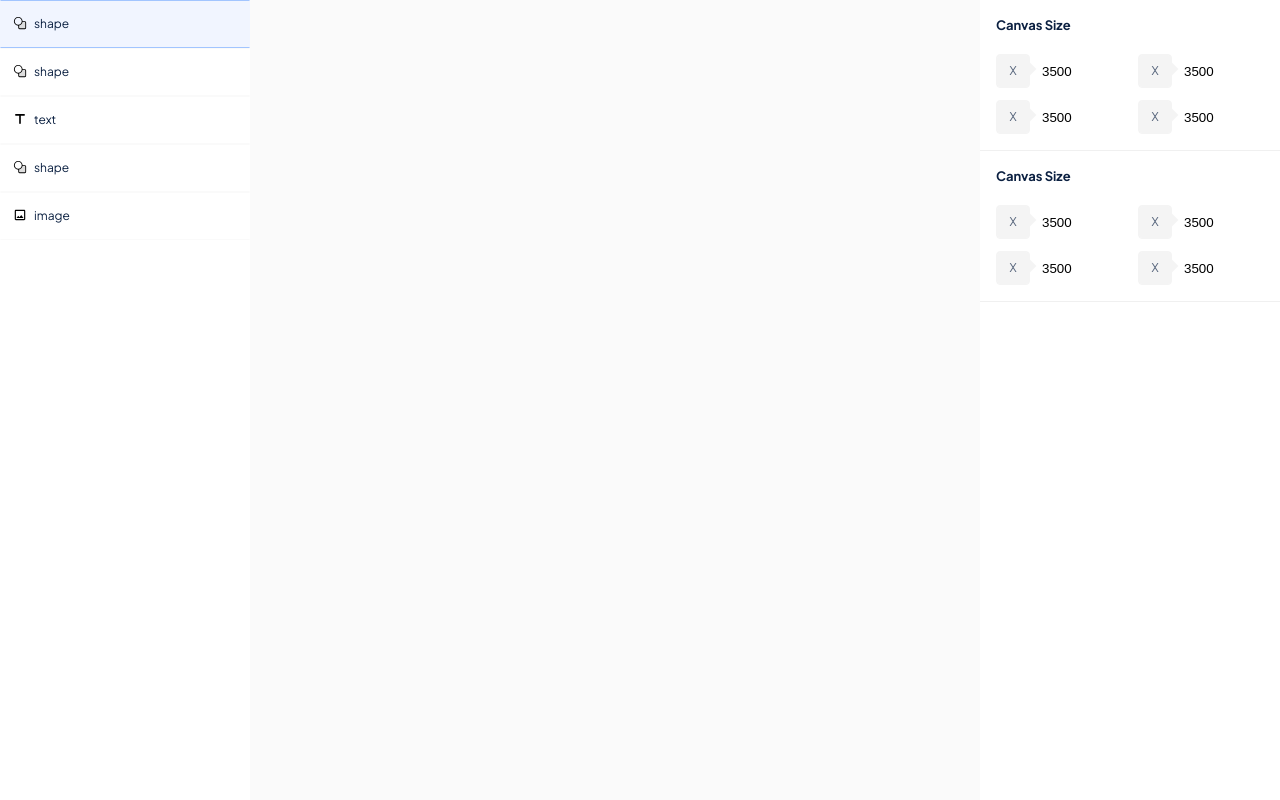
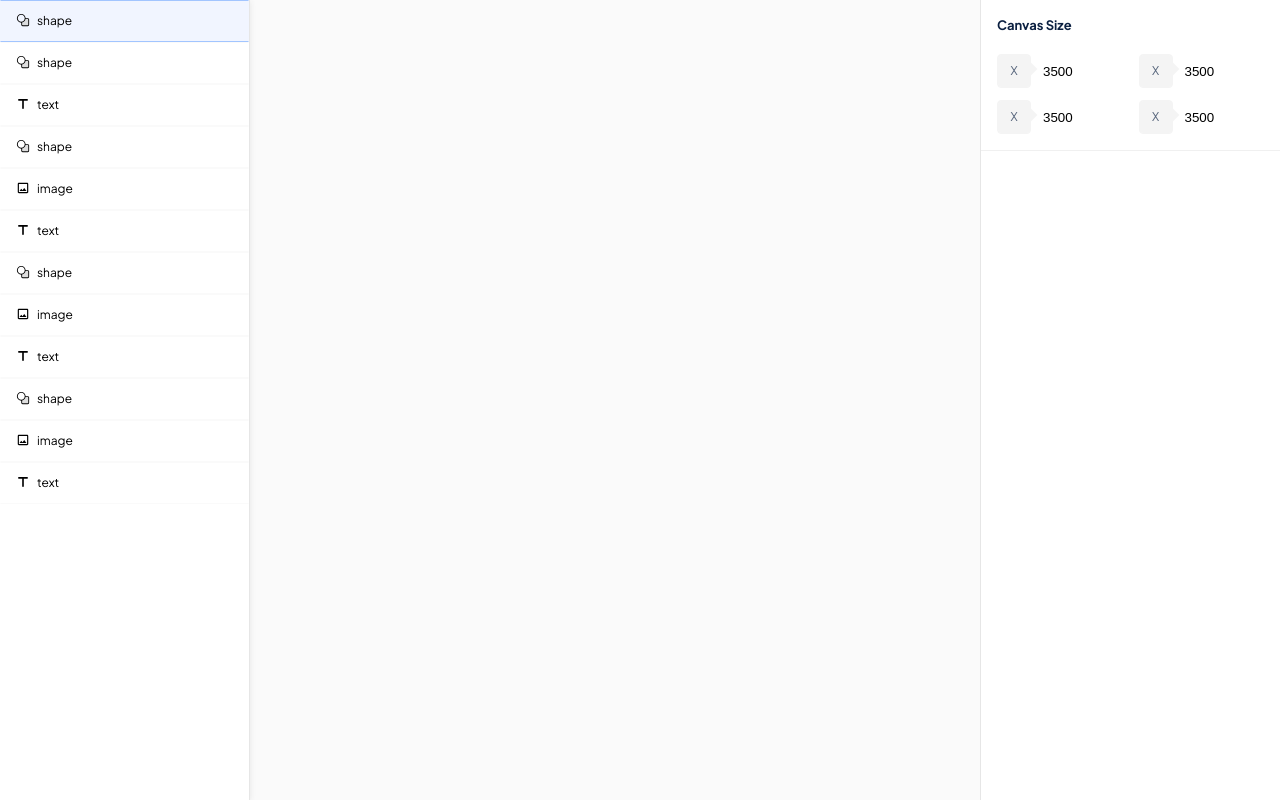
Before and after one commit to ozgunmustafa/svg-bg-generator, a React (Create React App) app: page / in a window 1280 px wide. Built offline with nearby package versions, Linux system fonts and the light colour scheme.

Commit message:
canvas setted

```diff
--- a/src/App.js
+++ b/src/App.js
@@ -23,7 +23,7 @@ function App() {
   return (
     <div className="App">
       <div className="general-grid">
-        <div className="general-grid_left">
+        <div className="general-grid_left scroll-box">
           <DragDropContext onDragEnd={handleDrop}>
             <Droppable droppableId="list-container">
               {(provided) => (
@@ -40,47 +40,22 @@ function App() {
           <div className="panel">
             <div className="panel_body">
               <div className="attribute-grid">
-                <div className="attribute-grid_header grid-col-span-2">
+                <div className="attribute-grid_header col-span-12">
                   <div className="attribute-grid_title">Canvas Size</div>
                 </div>
-                <label className="attribute-input-group">
+                <label className="attribute-input-group col-span-6">
                   <span className="attribute-text">X</span>
                   <input className="attribute-input" type="text" value="3500" />
                 </label>
-                <label className="attribute-input-group">
+                <label className="attribute-input-group col-span-6">
                   <span className="attribute-text">X</span>
                   <input className="attribute-input" type="text" value="3500" />
                 </label>
-                <label className="attribute-input-group">
+                <label className="attribute-input-group col-span-6">
                   <span className="attribute-text">X</span>
                   <input className="attribute-input" type="text" value="3500" />
                 </label>
-                <label className="attribute-input-group">
-                  <span className="attribute-text">X</span>
-                  <input className="attribute-input" type="text" value="3500" />
-                </label>
-              </div>
-            </div>
-          </div>
-          <div className="panel">
-            <div className="panel_body">
-              <div className="attribute-grid">
-                <div className="attribute-grid_header grid-col-span-2">
-                  <div className="attribute-grid_title">Canvas Size</div>
-                </div>
-                <label className="attribute-input-group">
-                  <span className="attribute-text">X</span>
-                  <input className="attribute-input" type="text" value="3500" />
-                </label>
-                <label className="attribute-input-group">
-                  <span className="attribute-text">X</span>
-                  <input className="attribute-input" type="text" value="3500" />
-                </label>
-                <label className="attribute-input-group">
-                  <span className="attribute-text">X</span>
-                  <input className="attribute-input" type="text" value="3500" />
-                </label>
-                <label className="attribute-input-group">
+                <label className="attribute-input-group col-span-6">
                   <span className="attribute-text">X</span>
                   <input className="attribute-input" type="text" value="3500" />
                 </label>
--- a/src/data/listData.js
+++ b/src/data/listData.js
@@ -24,4 +24,39 @@ export const listData = [
     type: 'image',
     title: 'Learn Angular in 21 days',
   },
+  {
+    id: '6',
+    type: 'text',
+    title: 'Learn Angular in 21 days',
+  },
+  {
+    id: '7',
+    type: 'shape',
+    title: 'Learn Angular in 21 days',
+  },
+  {
+    id: '8',
+    type: 'image',
+    title: 'Learn Angular in 21 days',
+  },
+  {
+    id: '9',
+    type: 'text',
+    title: 'Learn Angular in 21 days',
+  },
+  {
+    id: '10',
+    type: 'shape',
+    title: 'Learn Angular in 21 days',
+  },
+  {
+    id: '11',
+    type: 'image',
+    title: 'Learn Angular in 21 days',
+  },
+  {
+    id: '12',
+    type: 'text',
+    title: 'Learn Angular in 21 days',
+  },
 ];
--- a/src/scss/abstract/_helpers.scss
+++ b/src/scss/abstract/_helpers.scss
@@ -14,7 +14,7 @@
 
 .row-custom {
   display: grid;
-  grid-template-columns: repeat(28, 1fr);
+  grid-template-columns: repeat(2, 1fr);
   padding-left: 8px;
   padding-right: 8px;
   align-items: center;
@@ -22,8 +22,20 @@
   grid-template-rows: 32px;
 }
 
-.grid-col-span-2{
-  grid-column: span 2;
+.scroll-box {
+  overflow: auto;
+  color: rgba(0, 0, 0, 0);
+  -webkit-text-fill-color: black;
+  box-shadow: 0 1px 6px var(--gray-300);
+  transition: color 0.2s ease;
+  &:hover {
+    color: var(--gray-500);
+  }
+}
+@for $i from 1 through 12 {
+  .col-span-#{$i} {
+    grid-column: span $i;
+  }
 }
 
 @for $i from 1 through 9 {
--- a/src/scss/base/_normalize.scss
+++ b/src/scss/base/_normalize.scss
@@ -260,3 +260,15 @@ body {
   font-family: var(--primary-font);
   color: var(--text-color);
 }
+
+*::-webkit-scrollbar,
+*::-webkit-scrollbar-thumb {
+  width: 18px;
+  border-radius: 13px;
+  background-clip: padding-box;
+  border: 4px solid transparent;
+}
+
+*::-webkit-scrollbar-thumb {
+  box-shadow: inset 0 0 0 10px;
+}
--- /dev/null
+++ b/src/scss/components/_canvas.scss
@@ -0,0 +1,6 @@
+#canvas {
+  width: 90%;
+  height: 90%;
+  background-color: white;
+  border: 1px solid var(--gray-200);
+}
--- a/src/scss/components/_index.scss
+++ b/src/scss/components/_index.scss
@@ -2,3 +2,4 @@
 @import 'layer_card';
 @import 'panel';
 @import 'form-elements';
+@import 'canvas';
--- a/src/scss/components/_layer_card.scss
+++ b/src/scss/components/_layer_card.scss
@@ -5,7 +5,7 @@
   border: 1px solid transparent;
   border-top: 1px solid var(--gray-100);
   border-bottom: 1px solid var(--gray-100);
-  padding: 15px 12px;
+  padding: 12px 15px;
   &_icon {
     margin-right: 7px;
   }
--- a/src/scss/layout/_index.scss
+++ b/src/scss/layout/_index.scss
@@ -1,24 +1,44 @@
 .general-grid {
-  display: grid;
+  //display: grid;
   min-height: 100vh;
 
   &_left {
+    width: 100%;
     max-width: 250px;
+    border-right: 1px solid var(--gray-300);
+    height: 100vh;
+    max-height: 100vh;
+    position: fixed;
+    top: 0;
+    left: 0;
+    z-index: 9;
+    background-color: white;
   }
   &_center {
     background-color: var(--gray-100);
+    display: flex;
+    align-items: center;
+    justify-content: center;
+    height: 100vh;
+    max-height: 100vh;
   }
   &_right {
     height: 100%;
     max-height: 100vh;
     max-width: 300px;
+    border-left: 1px solid var(--gray-300);
+    position: fixed;
+    top: 0;
+    right: 0;
+    z-index: 9;
+    background-color: white;
   }
 }
 
 .attribute-grid {
   display: grid;
   gap: 0.75rem 1rem;
-  grid-template-columns: repeat(2, 1fr);
+  grid-template-columns: repeat(12, 1fr);
   grid-template-rows: 34px;
   padding: 0 1rem;
   &_header {
```
